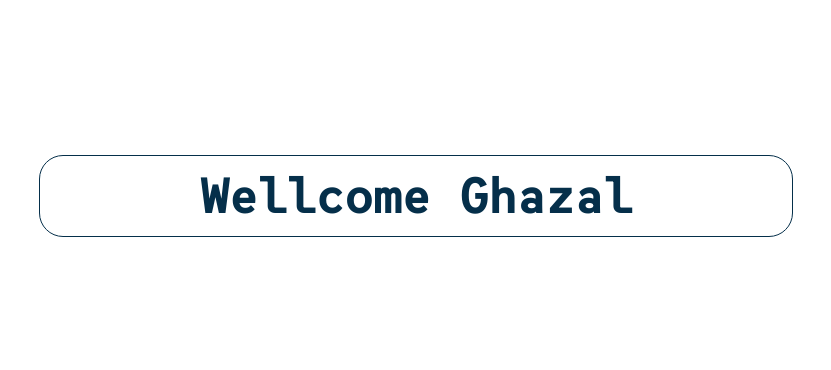
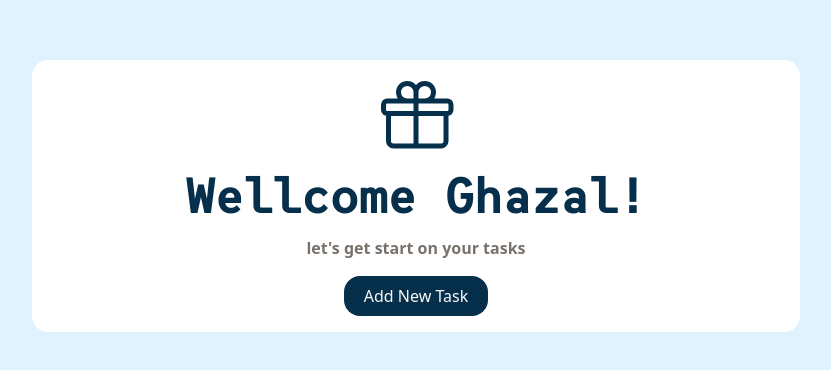
Before and after one commit to mahdinap/Tasks-manager, a React (Vite) app: page /wellcome in a window 1280 px wide. Shown: the part 204-574 px from the top of the page, without its empty margins (224-1055 px from the left). Built offline with nearby package versions, Linux system fonts and the light colour scheme.

Commit message:
add wellcome page

```diff
--- a/src/pages/wellcom.jsx
+++ b/src/pages/wellcom.jsx
@@ -1,11 +1,29 @@
+import { useEffect } from "react";
 export default function Wellcome(props){
     const {name}=props
+     useEffect(() => {
+    // وقتی وارد این صفحه می‌شیم، رنگ پس‌زمینه کل صفحه تغییر کنه
+    document.body.style.backgroundColor = "#e0f2fe"; // رنگ آبی روشن
+
+    // وقتی از این صفحه خارج می‌شیم، رنگ برگرده
+    return () => {
+      document.body.style.backgroundColor = "";
+    };
+  }, []);
     return(
         <>
-        <div className="flex items-center justify-center"></div>
-        <div>
-            <h1 className="text-sky-950 text-5xl font-bold border border-sky-950 rounded-3xl py-4 px-40 font-suse">Wellcome Ghazal{name}</h1>
+        <div className="flex flex-col items-center justify-center bg-white p-4 rounded-2xl md:w-3/5">
+            <svg xmlns="http://www.w3.org/2000/svg" fill="none" viewBox="0 0 24 24" stroke-width="1.5" stroke="currentColor" className="size-20 text-sky-950">
+            <path stroke-linecap="round" stroke-linejoin="round" d="M21 11.25v8.25a1.5 1.5 0 0 1-1.5 1.5H5.25a1.5 1.5 0 0 1-1.5-1.5v-8.25M12 4.875A2.625 2.625 0 1 0 9.375 7.5H12m0-2.625V7.5m0-2.625A2.625 2.625 0 1 1 14.625 7.5H12m0 0V21m-8.625-9.75h18c.621 0 1.125-.504 1.125-1.125v-1.5c0-.621-.504-1.125-1.125-1.125h-18c-.621 0-1.125.504-1.125 1.125v1.5c0 .621.504 1.125 1.125 1.125Z" />
+            </svg>
+            <h1 className="text-sky-950 text-5xl font-bold  py-4 font-suse text-center">Wellcome Ghazal!</h1>
+            <p className="text-stone-500 font-semibold mb-4">let's get start on your tasks</p>
+            <button className="bg-sky-950 text-stone-50 py-2 px-5 rounded-2xl hover:bg-sky-900">Add New Task</button>
+
         </div>
+
+
+
         </>
     )
 }
```
